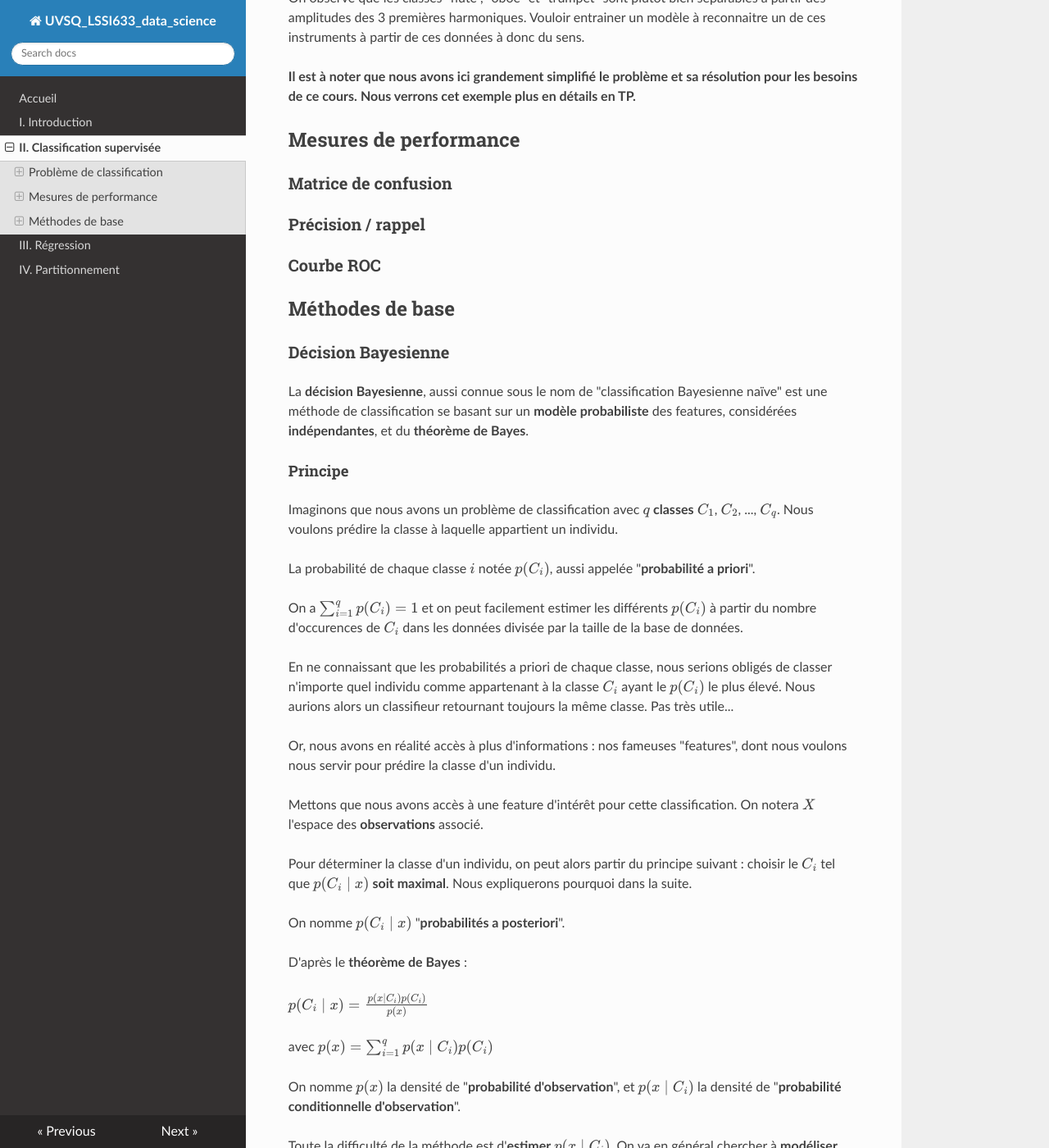
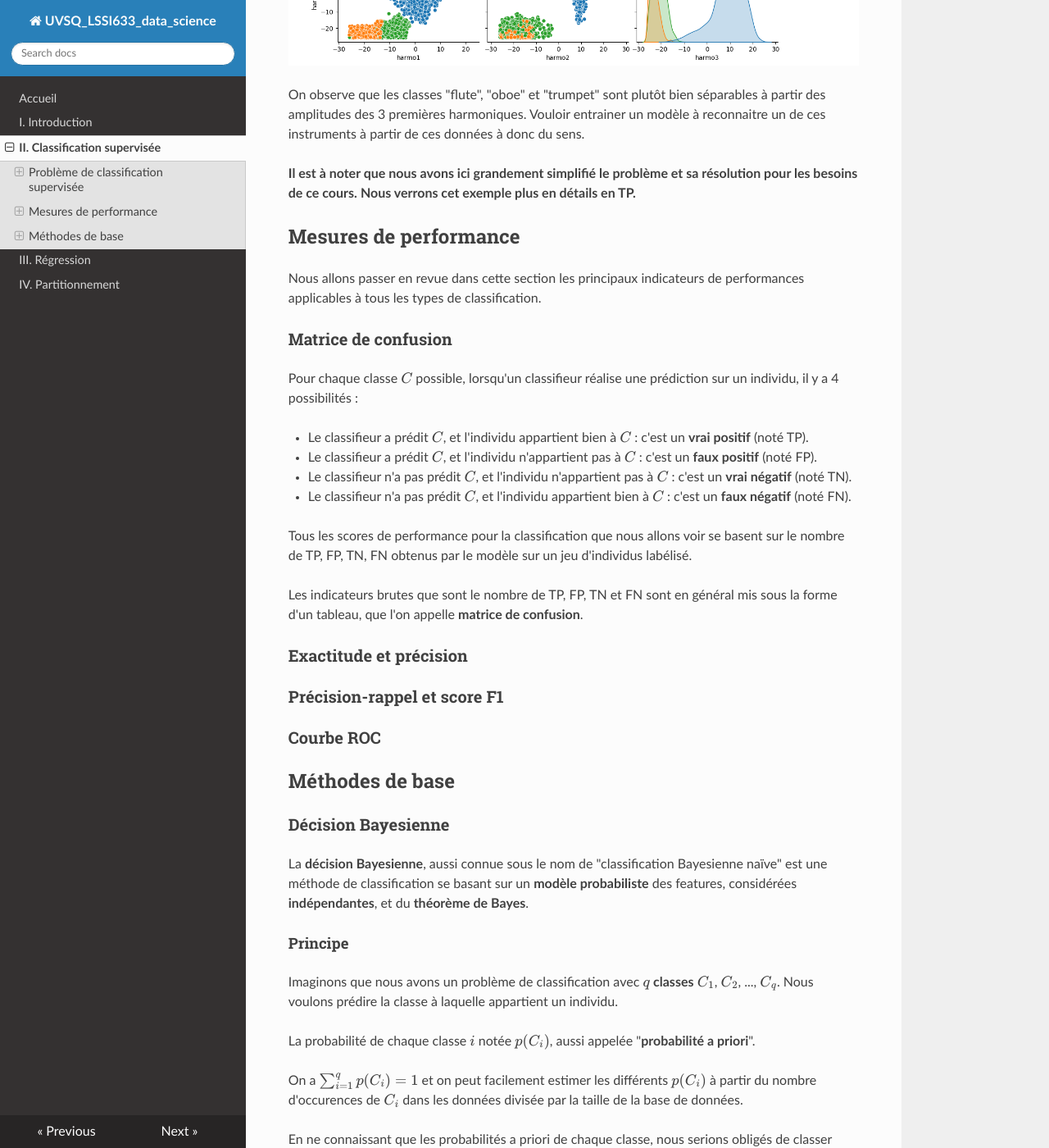
Before and after one commit to NicOudart/UVSQ_LSSI633_data_science, an MkDocs documentation site: the page built from docs/Chap2_Classification_supervisee.md, in a window 1280 px wide and 1400 px high, scrolled down 3553 px. Shown: the whole window at 82% size. Built offline with MkDocs 1.6.1, drawn with Linux system fonts in a browser that asks for light colours; nearby versions of some CDN libraries; some of the changed text lies outside the part shown.

Commit message:
-Progress on Chapter 2.

```diff
--- a/docs/Chap2_Classification_supervisee.md
+++ b/docs/Chap2_Classification_supervisee.md
@@ -6,13 +6,15 @@ Ce chapitre est une introduction à la classification supervisée : principe, me
 
 ---
 
-## Problème de classification
-
-### Principe de la classification supervisée
+## Problème de classification supervisée
 
 Comme mentionné lors du Chapitre I, par "**classifier**" on entend associer une réalisation d'une variable **quantitative discrète** ou **qualitative** à un individu (labels), à partir des réalisations d'autres variables (features).
+On appelle ces labels des "**classes**".
 
+On parlera ici de "classification supervisée" car on va entrainer un modèle (aussi appelé "classifieur") à associer une classe à des individus, en se basant sur des données déjà labélisées.
+Il s'agit donc bien d'un **apprentissage supervisé**.
 
+L'idée est que le classifieur soit ensuite capable de **généraliser** : prédire la "classe" d'un nouvel individu.
 
 ### Les différents types de classification
 
@@ -96,9 +98,29 @@ Vouloir entrainer un modèle à reconnaitre un de ces instruments à partir de c
 
 ## Mesures de performance
 
+Nous allons passer en revue dans cette section les principaux indicateurs de performances applicables à tous les types de classification.
+
 ### Matrice de confusion
 
-### Précision / rappel
+Pour chaque classe $C$ possible, lorsqu'un classifieur réalise une prédiction sur un individu, il y a 4 possibilités :
+
+* Le classifieur a prédit $C$, et l'individu appartient bien à $C$ : c'est un **vrai positif** (noté TP).
+
+* Le classifieur a prédit $C$, et l'individu n'appartient pas à $C$ : c'est un **faux positif** (noté FP).
+
+* Le classifieur n'a pas prédit $C$, et l'individu n'appartient pas à $C$ : c'est un **vrai négatif** (noté TN).
+
+* Le classifieur n'a pas prédit $C$, et l'individu appartient bien à $C$ : c'est un **faux négatif** (noté FN).
+
+Tous les scores de performance pour la classification que nous allons voir se basent sur le nombre de TP, FP, TN, FN obtenus par le modèle sur un jeu d'individus labélisé.
+
+Les indicateurs brutes que sont le nombre de TP, FP, TN et FN sont en général mis sous la forme d'un tableau, que l'on appelle **matrice de confusion**.
+
+
+
+### Exactitude et précision
+
+### Précision-rappel et score F1
 
 ### Courbe ROC
 
@@ -676,7 +698,7 @@ On peut à présent réaliser des prédictions `label_test` à partir de feature
 label_test = knn.predict(feature_test)
 ~~~
 
-Si on veut effectuer un test de notre classifieur sur un jeu de données labéliser, on peut obtenir un score de précision avec la commande :
+Si on veut effectuer un test de notre classifieur sur un jeu de données labéliser, on peut obtenir un score d'exactitude avec la commande :
 
 ~~~
 knn.score(feature_test,label_test)
@@ -753,14 +775,14 @@ knn.fit(df_features_train,df_labels_train)
 Nous pouvons à présent utiliser notre modèle pour classifier des données.
 Tout d'abord, nous allons évaluer les performances de notre modèle en entrainement et en test.
 
-On peut déjà mesurer la précision de notre classifieur sur ces 2 jeux de données :
+On peut déjà mesurer l'exactitude de notre classifieur sur ces 2 jeux de données :
 
 ~~~
 print(knn.score(df_features_train,df_labels_train))
 print(knn.score(df_features_test,df_labels_test))
 ~~~
 
-Pour $k=3$, on obtient environ 99.4% de précision en entrainement, et environ 98.8% de précision en test.
+Pour $k=3$, on obtient environ 99.4% d'exactitude en entrainement, et environ 98.8% d'exactitude en test.
 Ces scores laissent à penser que notre modèle aura de plutôt bonnes performances en généralisation, mais il nous faut une matrice de confusion complète pour conclure :
 
 ![Exemple de matrice de confusion](img/Chap2_exemple_matrice_confusion_2.png)
```
